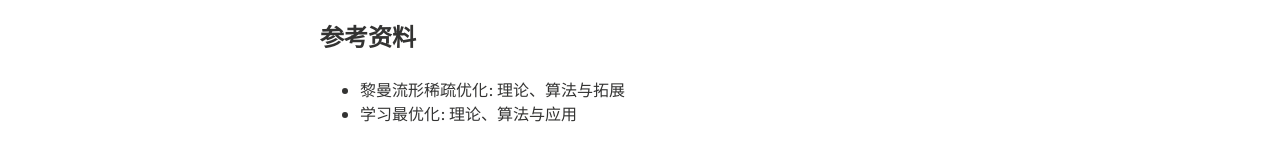
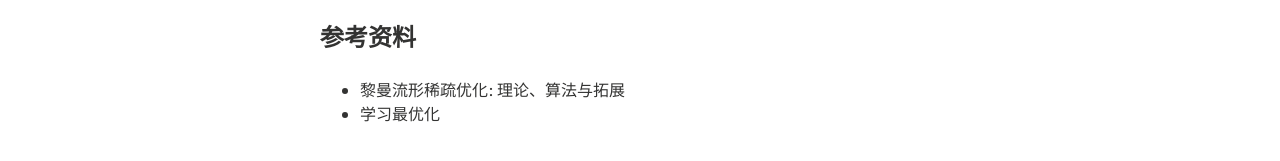
Before and after one commit to xianchaoxiu/xianchaoxiu.github.io, a Jekyll site: the page built from chinese/course/OPT/index.md, in a window 1280 px wide. Shown: the part 421-582 px from the top of the page. Built offline with Jekyll 4.4.1, drawn with Linux system fonts in a browser that asks for light colours; nearby versions of some CDN libraries.

Commit message:
Update index.md

```diff
--- a/chinese/course/OPT/index.md
+++ b/chinese/course/OPT/index.md
@@ -20,4 +20,4 @@ share: false
 
 ### 参考资料
 * 黎曼流形稀疏优化: 理论、算法与拓展<br>
-* 学习最优化: 理论、算法与应用 <br>
+* 学习最优化 <br>
```
